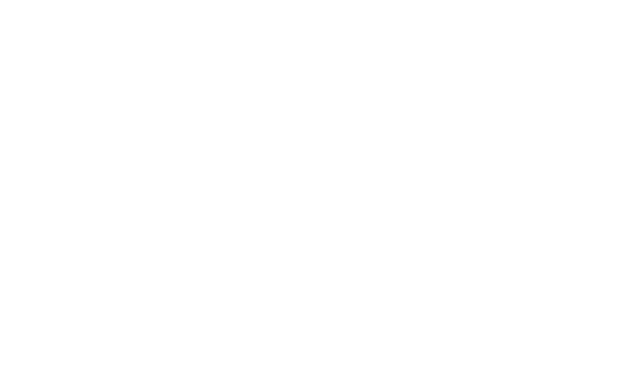
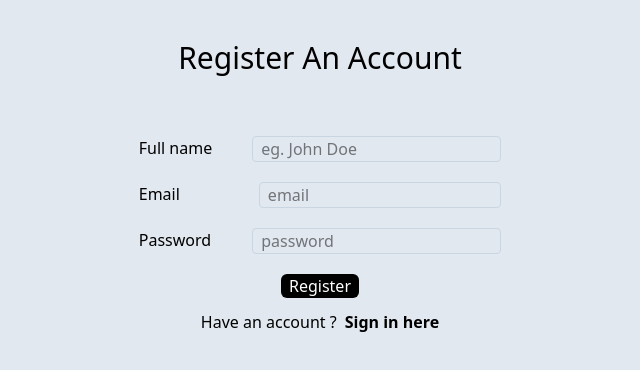
Before and after one commit to cosywasswa/candidates-frontend, a React (Vite) app: page /register in a window 1280 px wide. Shown: the top 370 px of the page, without its empty margins (320-960 px from the left). Built offline with nearby package versions, Linux system fonts and the light colour scheme.

Commit message:
created login and register functionalities

```diff
--- a/src/components/Landing.jsx
+++ b/src/components/Landing.jsx
@@ -1,6 +1,7 @@
 import {useState} from "react";
 import axios from "axios";
 import { toast } from 'sonner';
+import { NavLink } from "react-router-dom";
 
 const Landing = () => {
   const [skills, setSkills] =useState([])
@@ -52,7 +53,7 @@
               <h3>DesisHub</h3>
             </li>
             <li>
-              <p>Admin Login</p>
+              <NavLink to="/login">Admin Login</NavLink>
             </li>
           </ul>
         </nav>
--- a/src/components/authentication/Login.jsx
+++ b/src/components/authentication/Login.jsx
@@ -1,10 +1,84 @@
-import React from 'react'
+import {useState} from 'react'
+import { useNavigate } from 'react-router-dom'
+import axios from 'axios'
+import {useUser} from './context'
 
 const Login = () => {
+  const [email, setEmail] = useState("")
+  const [password, setPassword] = useState("")
+  const [loading, setLoading] = useState(false)
+  const {setUser} = useUser()
+
+  const navigate = useNavigate()
+
+  const onRegistrationNavigate = ()=>{
+    navigate("/register")
+  }
+
+  const onLoginResponse = (data)=>{
+    setUser(data.data)
+  }
+
+  const onSignInSubmit = async(e)=>{
+    e.preventDefault()
+    const url = "http://localhost:5000/api/signIn"
+    try{
+      setLoading(true)
+      const response = await axios.post(url, {
+        email,
+        password
+      })
+      setEmail("")
+      setPassword("")
+      onLoginResponse(response)
+      setLoading(false)
+      navigate('/')
+      return response.data
+
+    }catch(error){
+      return error?.message
+    }
+
+  }
   return (
-    <div>
-
-    </div>
+    <main className='flex flex-col w-screen items-center bg-slate-200 h-screen pt-5'>
+      <h1 className='text-center text-3xl font-medium py-5'>
+      Sign in to your Account
+      </h1>
+      <form className='flex flex-col pt-10 gap-5 justify-center' onSubmit={(e)=>onSignInSubmit(e)}>
+        <div className='flex gap-10'>
+          <label htmlFor='email' className='w-1/4'>
+            Email
+          </label>
+          <input type='text' value={email} placeholder='email'
+          required
+          className='border border-slate-300 px-2 rounded-sm outline-none bg-slate-200'
+          onChange={(e)=>setEmail(e.target.value)}
+          />
+        </div>
+        <div className='flex gap-10'>
+          <label htmlFor='email' className='w-1/4'>
+            Password
+          </label>
+          <input type='password' value={password} placeholder='password'
+          required
+           className='border border-slate-300 px-2 rounded-sm outline-none bg-slate-200'
+           onChange={(e)=>setPassword(e.target.value)}
+          />
+        </div>
+        <div className='flex justify-center'>
+          <button className='bg-black rounded-md text-white px-2'
+          type='submit'
+          >{loading ? ("Signing in"):("Sign in")}</button>
+        </div>
+      </form>
+      <div className='flex gap-2 pt-3'>
+        <p>Dont have an sccount ?</p>
+        <button className='cursor-pointer text-black font-bold'
+        onClick={onRegistrationNavigate}
+        >Register here</button>
+      </div>
+    </main>
   )
 }
 
--- a/src/components/authentication/Register.jsx
+++ b/src/components/authentication/Register.jsx
@@ -1,11 +1,114 @@
-import React from 'react'
+import { useState } from "react";
+import { useNavigate } from "react-router-dom";
+import axios from "axios";
+import {useUser} from './context'
 
 const Register = () => {
+  const [fullName, setFullName] = useState("");
+  const [email, setEmail] = useState("");
+  const [password, setPassword] = useState("");
+  const [loading, setLoading] = useState(false)
+  const navigate = useNavigate()
+  const {setUser} = useUser()
+
+  const onLoginNavigate = ()=>{
+    navigate("/login")
+  }
+
+  const onRegisterResponse = (data)=>{
+    if(data){
+      setUser(data)
+    }
+
+  }
+
+  const onRegistrationSubmit = async(e)=>{
+    e.preventDefault()
+    const url = "http://localhost:5000/api/users"
+    try{
+      setLoading(true)
+        const response = await axios.post(url, {
+        fullName,
+        email,
+        password
+    })
+    if(response){
+        setFullName("")
+        setEmail("")
+        setPassword("")
+        setLoading(false)
+    }
+    onRegisterResponse(response)
+    onLoginNavigate()
+    return response.data
+    }catch(error){
+        return error?.message
+    }
+
+  }
   return (
-    <div>
+    <main className="flex flex-col w-screen items-center bg-slate-200 h-screen pt-5">
+      <h1 className="text-center text-3xl font-medium py-5">
+        Register An Account
+      </h1>
+      <form className="flex flex-col pt-10 gap-5 justify-center"
+      onSubmit={(e)=>onRegistrationSubmit(e)}
+      >
+        <div className="flex gap-10">
+          <label htmlFor="name" className="w-1/4">
+            Full name
+          </label>
+          <input
+            type="text"
+            value={fullName}
+            placeholder="eg. John Doe"
+            required
+            className="border border-slate-300 px-2 rounded-sm outline-none bg-slate-200"
+            onChange={(e)=>setFullName(e.target.value)}
+          />
+        </div>
+        <div className="flex gap-10">
+          <label htmlFor="email" className="w-1/4">
+            Email
+          </label>
+          <input
+            type="text"
+            value={email}
+            placeholder="email"
+            required
+            className="border border-slate-300 px-2 rounded-sm outline-none bg-slate-200 w-3/4"
+            onChange={(e)=>setEmail(e.target.value)}
+          />
+        </div>
+        <div className="flex gap-10">
+          <label htmlFor="email" className="w-1/4">
+            Password
+          </label>
+          <input
+            type="password"
+            value={password}
+            placeholder="password"
+            required
+            className="border border-slate-300 px-2 rounded-sm outline-none bg-slate-200 W-3/4"
+            onChange={(e=>setPassword(e.target.value))}
+          />
+        </div>
+        <div className="flex justify-center">
+          <button className="bg-black rounded-md text-white px-2" type="submit">
+            {
+              loading ? ("Registering"):("Register")
+            }
+          </button>
+        </div>
+      </form>
+      <div className="flex gap-2 pt-3">
+        <p>Have an account ?</p>
+        <button className="cursor-pointer  text-black font-bold"
+        onClick={onLoginNavigate}
+        >Sign in here</button>
+      </div>
+    </main>
+  );
+};
 
-    </div>
-  )
-}
-
-export default Register
+export default Register;
--- /dev/null
+++ b/src/components/authentication/context.jsx
@@ -0,0 +1,29 @@
+import { useContext, createContext, useState, useEffect } from "react";
+
+const UserContext = createContext()
+
+export const UserProvider = ({children})=>{
+    const [user, setUser] = useState(null)
+    useEffect(()=>{
+        const storedUser = localStorage.getItem('user')
+        if(storedUser){
+            setUser(JSON.parse(storedUser))
+        }
+    }, [])
+
+    useEffect(()=>{
+        if(user){
+            localStorage.setItem('user', JSON.stringify(user))
+        }
+        else{
+            localStorage.removeItem('user')
+        }
+    }, [user])
+    return(
+        <UserContext.Provider value={{user, setUser}}>
+            {children}
+        </UserContext.Provider>
+    )
+}
+
+export const useUser = () => useContext(UserContext)
--- a/src/components/redux/candidateSlice.js
+++ b/src/components/redux/candidateSlice.js
@@ -0,0 +1,43 @@
+import { createAsyncThunk, createSlice } from "@reduxjs/toolkit";
+import axios from "axios";
+
+const baseURL ="http://localhost:500/api/candidates"
+
+export const fetchCandidates = createAsyncThunk('candidates/fetchCandidates', async(thunkAPI)=>{
+
+    try{
+        const response = await axios.get(baseURL)
+        return response.data
+
+    }catch(error){
+        return RejectedWithValue(error?.message)
+    }
+})
+
+const initialState = {
+    candidates: [],
+    isLoading: false,
+    isError: false
+}
+
+const CandidateSlice = createSlice({
+    initialState,
+    name: "candidatesData",
+    reducers:{},
+    extraReducers: (builder)=>{
+builder.addCase(fetchCandidates.pending, (state)=>{
+    state.isLoading = true;
+    state.isError = false
+}),
+builder.addCase(fetchCandidates.fulfilled, (state, action)=>{
+    state.isLoading = false;
+    state.isError = false
+    state.candidates = action.payload
+}),
+builder.addCase(fetchCandidates.rejected, (state)=>{
+    state.isLoading = false;
+    state.isError = true
+})
+    }
+})
+export default CandidateSlice.reducer
--- a/src/components/redux/store.js
+++ b/src/components/redux/store.js
@@ -0,0 +1,10 @@
+import { configureStore } from "@reduxjs/toolkit";
+import SliceReducer from './candidateSlice'
+
+const store = configureStore({
+    reducer:{
+        candidatesData: SliceReducer
+    }
+})
+
+export default store;
--- a/src/main.jsx
+++ b/src/main.jsx
@@ -1,15 +1,22 @@
-import { StrictMode } from 'react'
-import { createRoot } from 'react-dom/client'
-import { BrowserRouter } from 'react-router-dom'
-import { Toaster } from 'sonner';
-import './index.css'
-import App from './App.jsx'
+import { StrictMode } from "react";
+import { createRoot } from "react-dom/client";
+import { BrowserRouter } from "react-router-dom";
+import { Provider } from "react-redux";
+import { Toaster } from "sonner";
+import "./index.css";
+import App from "./App.jsx";
+import store from "./components/redux/store.js";
+import { UserProvider } from "./components/authentication/context.jsx";
 
-createRoot(document.getElementById('root')).render(
+createRoot(document.getElementById("root")).render(
   <StrictMode>
-    <BrowserRouter>
-    <Toaster />
-    <App />
-    </BrowserRouter>
-  </StrictMode>,
-)
+    <Provider store={store}>
+      <UserProvider>
+        <BrowserRouter>
+          <Toaster />
+          <App />
+        </BrowserRouter>
+      </UserProvider>
+    </Provider>
+  </StrictMode>
+);
```
Also changed, not shown: 1 other file (tests, documents, lock files or other folders).
